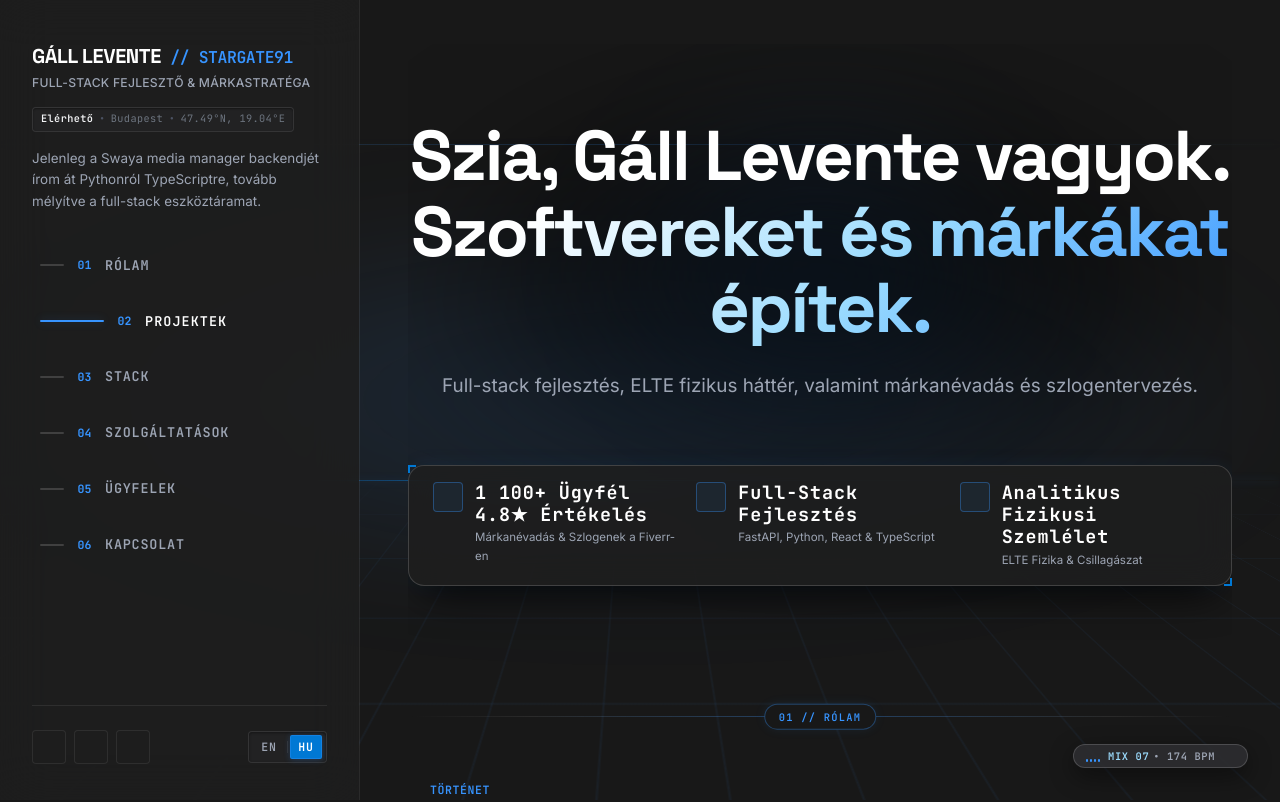
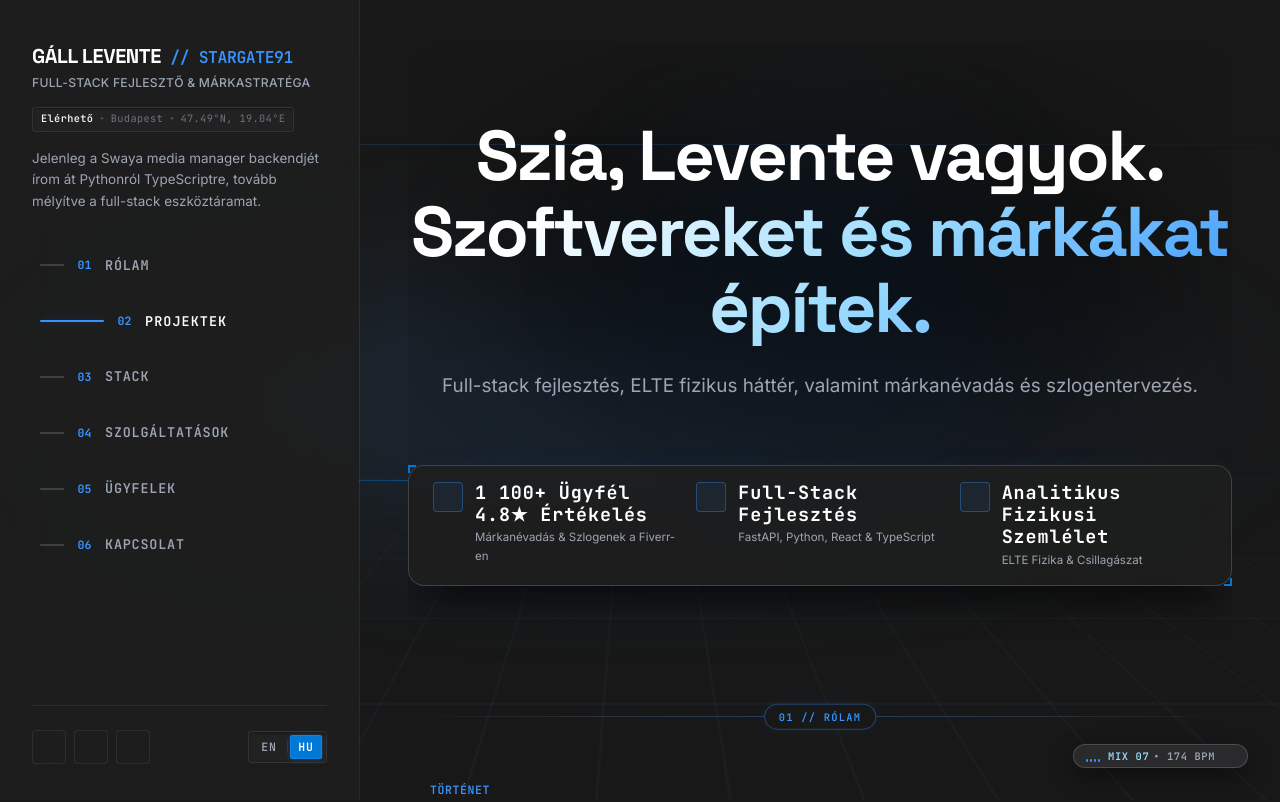
Before and after one commit to stargate91/leventegall-dev, a Next.js app: page /hu in a window 1280 px wide. Shown: the top 802 px of the page. Built offline with nearby package versions, Linux system fonts and the light colour scheme; some icons are missing.

Commit message:
feat(copy): streamline hero title to conversational first-name greeting

```diff
--- a/src/app/(en)/opengraph-image.tsx
+++ b/src/app/(en)/opengraph-image.tsx
@@ -80,7 +80,7 @@ export default function Image() {
               letterSpacing: "-1px",
             }}
           >
-            Hi, I’m Levente Gáll.
+            Hi, I’m Levente.
           </div>
           <div
             style={{
--- a/src/app/hu/opengraph-image.tsx
+++ b/src/app/hu/opengraph-image.tsx
@@ -80,7 +80,7 @@ export default function HungarianImage() {
               letterSpacing: "-1px",
             }}
           >
-            Szia, Gáll Levente vagyok.
+            Szia, Levente vagyok.
           </div>
           <div
             style={{
--- a/src/locales/en.ts
+++ b/src/locales/en.ts
@@ -22,7 +22,7 @@ export const en: Dictionary = {
     contact: "06 // CONTACT",
   },
   hero: {
-    titleMain: "Hi, I’m Levente Gáll.",
+    titleMain: "Hi, I’m Levente.",
     titleGradient: "I build software & brands.",
     description:
       "Full-stack development, an ELTE physics background, and independent brand naming & taglines.",
--- a/src/locales/hu.ts
+++ b/src/locales/hu.ts
@@ -22,7 +22,7 @@ export const hu: Dictionary = {
     contact: "06 // KAPCSOLAT",
   },
   hero: {
-    titleMain: "Szia, Gáll Levente vagyok.",
+    titleMain: "Szia, Levente vagyok.",
     titleGradient: "Szoftvereket és márkákat építek.",
     description:
       "Full-stack fejlesztés, ELTE fizikus háttér, valamint márkanévadás és szlogentervezés.",
```
